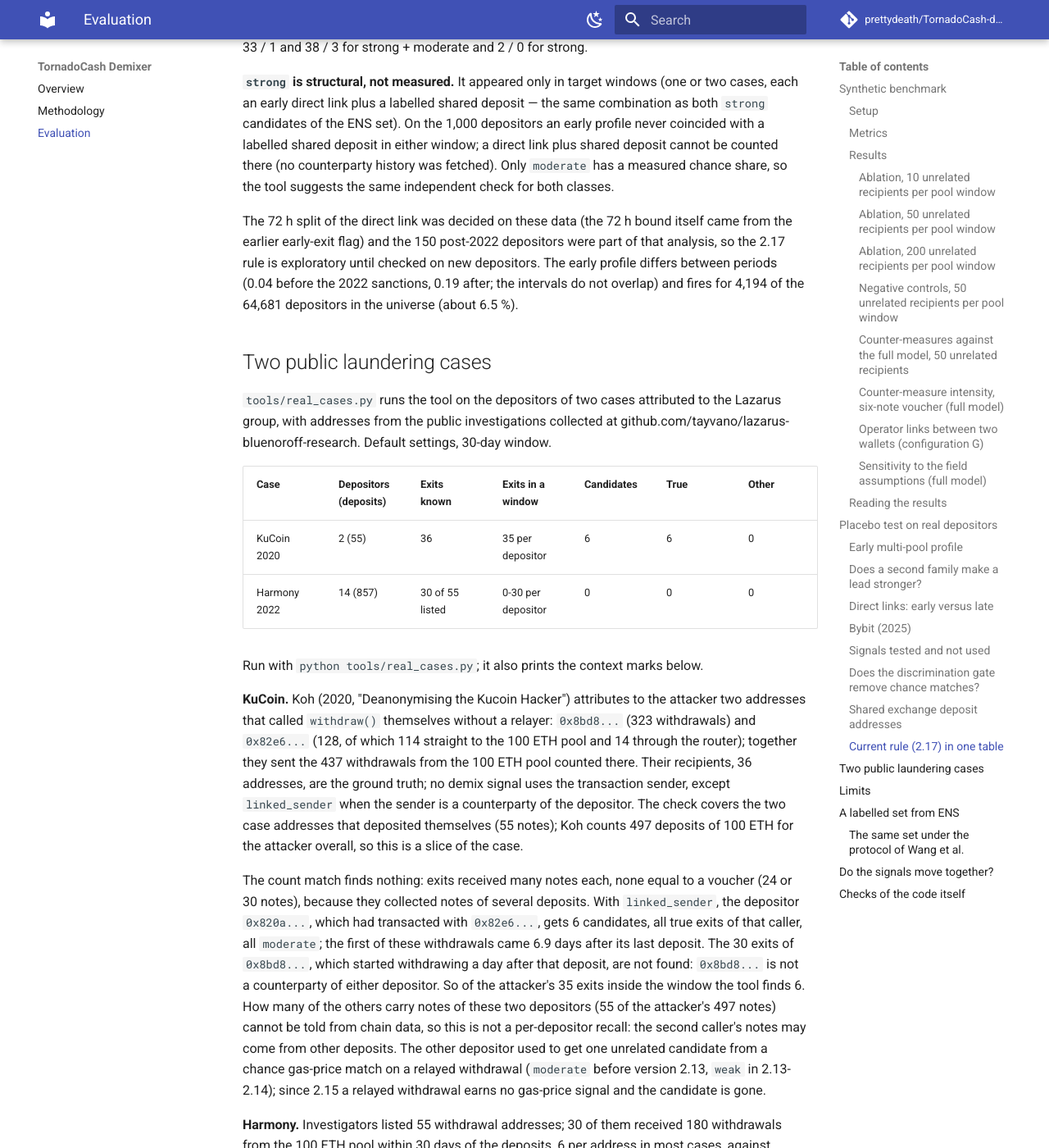
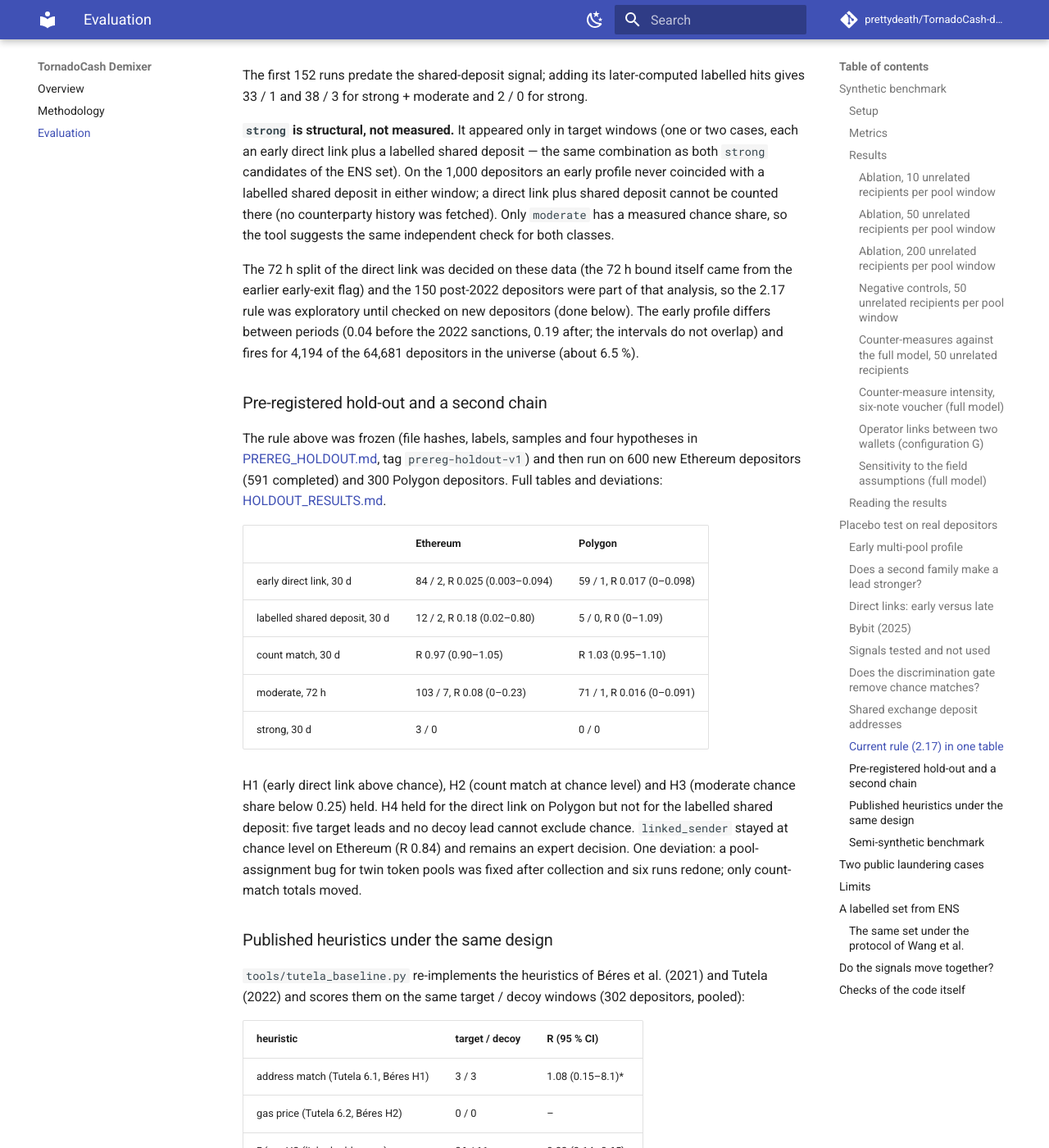
Before and after one commit to prettydeath/TornadoCash-demixer, an MkDocs documentation site: the page built from docs/EVALUATION.md, in a window 1280 px wide and 1400 px high, scrolled down 16184 px. Shown: the whole window at 82% size. Built offline with MkDocs 1.6.1 and Material for MkDocs 9.7.7, drawn with Linux system fonts in a browser that asks for light colours; comment, search, counter and statistics services are not loaded; some of the changed text lies outside the part shown.

Commit message:
Hold-out results; resolve twin token pools from the Deposit emitter

```diff
--- a/docs/EVALUATION.md
+++ b/docs/EVALUATION.md
@@ -1,7 +1,7 @@
 # Evaluation
 
 Deposit → withdrawal pairs with a known answer are not publicly available. This
-document combines four checks, each with its own limits:
+document combines five checks, each with its own limits:
 
 1. a **synthetic benchmark** (`tools/simulate.py`): generated data with a known
    exit, to see what each component contributes and how the method fails;
@@ -10,7 +10,9 @@
    hold the wallet's notes, which estimates the share of chance leads per evidence
    family without any labels;
 3. **two public laundering cases** (KuCoin, Harmony);
-4. an **ENS-labelled set**, also scored under the protocol of Wang et al. (2023).
+4. an **ENS-labelled set**, also scored under the protocol of Wang et al. (2023);
+5. a **pre-registered hold-out** of the frozen rule on new Ethereum and Polygon
+   depositors, with published heuristics and a semi-synthetic benchmark beside it.
 
 The placebo test is the only one that measures the signals on real withdrawals at
 scale. It found amount+timing and gas-price leads as frequent in decoy windows as
@@ -548,10 +550,72 @@
 
 The 72 h split of the direct link was decided on these data (the 72 h bound itself
 came from the earlier early-exit flag) and the 150 post-2022 depositors were part
-of that analysis, so the 2.17 rule is exploratory until checked on new depositors.
+of that analysis, so the 2.17 rule was exploratory until checked on new depositors
+(done below).
 The early profile differs between periods (0.04 before the 2022 sanctions, 0.19
 after; the intervals do not overlap) and fires for 4,194 of the 64,681 depositors
 in the universe (about 6.5 %).
+
+### Pre-registered hold-out and a second chain
+
+The rule above was frozen (file hashes, labels, samples and four hypotheses in
+[PREREG_HOLDOUT.md](PREREG_HOLDOUT.md), tag `prereg-holdout-v1`) and then run on 600
+new Ethereum depositors (591 completed) and 300 Polygon depositors. Full tables and
+deviations: [HOLDOUT_RESULTS.md](HOLDOUT_RESULTS.md).
+
+| | Ethereum | Polygon |
+|---|---|---|
+| early direct link, 30 d | 84 / 2, R 0.025 (0.003–0.094) | 59 / 1, R 0.017 (0–0.098) |
+| labelled shared deposit, 30 d | 12 / 2, R 0.18 (0.02–0.80) | 5 / 0, R 0 (0–1.09) |
+| count match, 30 d | R 0.97 (0.90–1.05) | R 1.03 (0.95–1.10) |
+| moderate, 72 h | 103 / 7, R 0.08 (0–0.23) | 71 / 1, R 0.016 (0–0.091) |
+| strong, 30 d | 3 / 0 | 0 / 0 |
+
+H1 (early direct link above chance), H2 (count match at chance level) and H3
+(moderate chance share below 0.25) held. H4 held for the direct link on Polygon but
+not for the labelled shared deposit: five target leads and no decoy lead cannot
+exclude chance. `linked_sender` stayed at chance level on Ethereum (R 0.84) and
+remains an expert decision. One deviation: a pool-assignment bug for twin token
+pools was fixed after collection and six runs redone; only count-match totals moved.
+
+### Published heuristics under the same design
+
+`tools/tutela_baseline.py` re-implements the heuristics of Béres et al. (2021) and
+Tutela (2022) and scores them on the same target / decoy windows (302 depositors,
+pooled):
+
+| heuristic | target / decoy | R (95 % CI) |
+|---|---|---|
+| address match (Tutela 6.1, Béres H1) | 3 / 3 | 1.08 (0.15–8.1)* |
+| gas price (Tutela 6.2, Béres H2) | 0 / 0 | – |
+| Béres H3 (linked addresses) | 36 / 11 | 0.33 (0.14–0.65) |
+| Tutela 6.3 (linked) | 9 / 2 | 0.24 (0.03–1.16)* |
+| Tutela 6.4 (multi-denomination) | 716 / 706 | 1.07 (0.88–1.29) |
+| any Tutela heuristic | 728 / 711 | 1.06 (0.88–1.27) |
+
+Only the linked-address heuristics stand above chance; the multi-denomination
+heuristic, which dominates Tutela's counts, fires as often in windows that cannot
+hold the wallet's notes. TORN anonymity mining (Tutela 6.5) is left out: the decoy
+shifts time, not the mining blocks.
+
+### Semi-synthetic benchmark
+
+`tools/semisynthetic.py` plants depositors with a known exit into the real
+withdrawal background of the 302 placebo depositors (12 per background run and
+scenario; errors none / rare / model / frequent, three delay laws, single or spread
+withdrawals). In decoy windows, where every inherited link is chance:
+
+| errors | precision ≥ moderate | recall ≥ moderate | false strong |
+|---|---|---|---|
+| none | 0.00–0.79 (few leads) | 0.00–0.03 | 0 |
+| rare | 0.81–0.89 | 0.02–0.06 | 0 |
+| as modelled | 0.97–0.98 | 0.20–0.35 | 0 |
+| frequent | 0.99 | 0.60–0.84 | 0 |
+
+In target windows precision is a lower bound (0.73–0.95 at modelled or higher
+error rates), because some "false" leads are the real wallet's own exits. Recall
+follows the depositor's error rate, not the tool: a careful depositor is rarely
+found. Count match alone has a precision of 0.03 on the real background.
 
 ## Two public laundering cases
 
```
Also changed, not shown: docs/HOLDOUT_RESULTS.md (added, +100 -0 lines), 3 other files.
